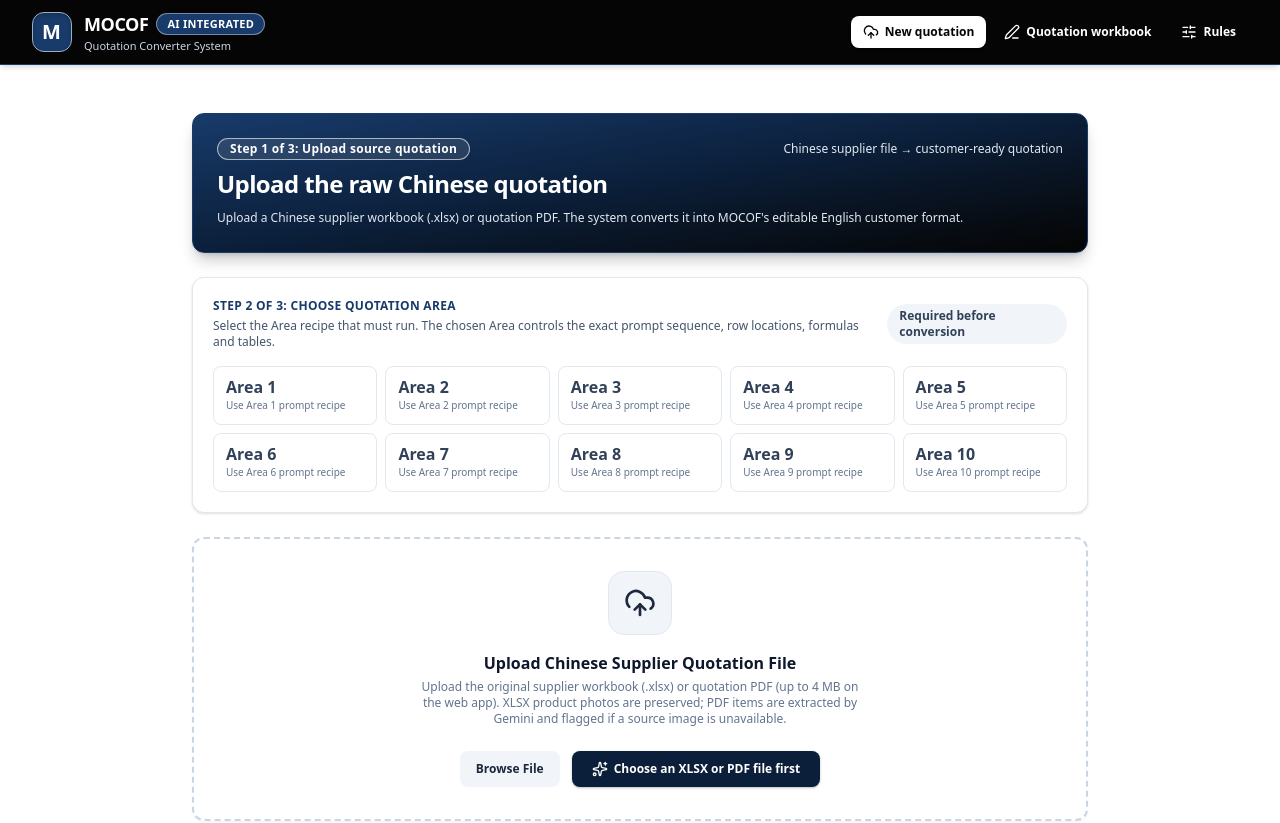
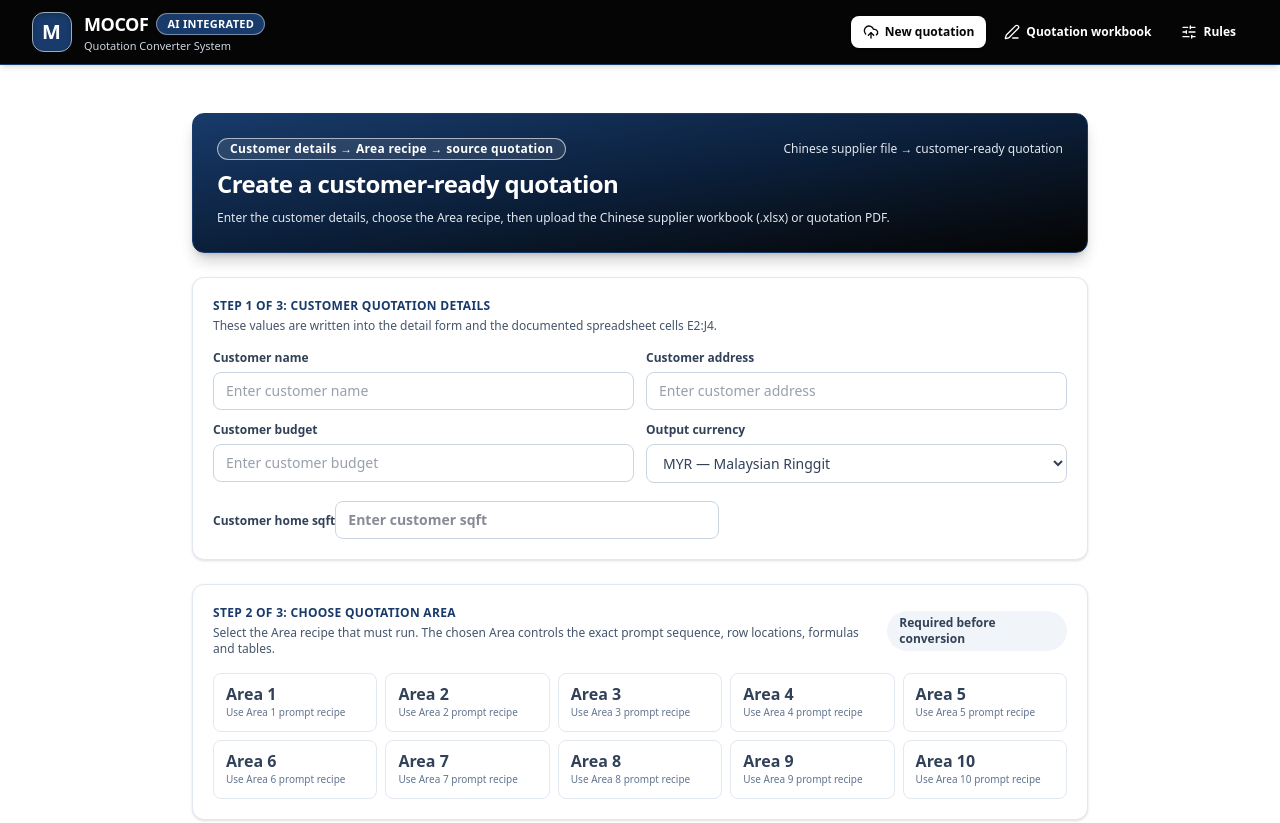
Before and after one commit to Chen-maker-pen/mocof-ai-quotation-converter, a React (Vite) app: page / in a window 1280 px wide. Shown: the top 823 px of the page. Built offline with nearby package versions, Linux system fonts and the light colour scheme; no server answers.

Commit message:
Add customer details to quotation conversion workflow

```diff
--- a/src/App.tsx
+++ b/src/App.tsx
@@ -14,6 +14,7 @@ import {
 } from './types.js';
 import { Navbar } from './components/Navbar.tsx';
 import { UploadView } from './components/UploadView.tsx';
+import { ConversionCustomerDetails } from './components/UploadView.tsx';
 import { QuotationEditor } from './components/QuotationEditor.tsx';
 import { AdminProfile } from './components/AdminProfile.tsx';
 import { TestRunner } from './components/TestRunner.tsx';
@@ -88,12 +89,13 @@ export default function App() {
     }
   };
 
-  const handleProcessFile = async (file?: File, selectedArea?: number) => {
+  const handleProcessFile = async (file?: File, selectedArea?: number, details?: ConversionCustomerDetails) => {
     setIsProcessing(true);
     setConversionError(null);
     try {
       if (!file) throw new Error('Choose the original Chinese supplier .xlsx or .pdf file first.');
       if (!selectedArea || selectedArea < 1 || selectedArea > 10) throw new Error('Choose the quotation Area (1–10) before conversion.');
+      if (!details?.customerName || !details.customerAddress || !Number.isFinite(details.customerBudget) || details.customerBudget < 0 || !details.customerSqft || details.customerSqft <= 0) throw new Error('Enter customer name, address, budget and sqft before conversion.');
 
       // Create and convert in one API request. This is required on Vercel,
       // where a temporary serverless instance cannot be relied on to retain a
@@ -101,12 +103,14 @@ export default function App() {
       const sourceName = file.name.replace(/\.[^.]+$/, '') || 'New Chinese Supplier Quotation';
       const res = await api.createAndConvertSupplierFile(file, {
         name: sourceName,
-        customerName: 'Customer to be confirmed',
+        customerName: details.customerName,
         customerPhone: '',
         customerEmail: '',
-        projectAddress: 'Site address to be confirmed',
-        currency: 'MYR',
+        projectAddress: details.customerAddress,
+        customerBudget: details.customerBudget,
+        currency: details.currency,
         selectedArea,
+        customerSqft: details.customerSqft,
       });
       setCurrentProject(res.project);
       setCurrentQuote(res.quote);
--- a/src/components/QuotationEditor.tsx
+++ b/src/components/QuotationEditor.tsx
@@ -418,6 +418,13 @@ export const QuotationEditor: React.FC<QuotationEditorProps> = ({
           <p className="text-xs text-slate-500 mt-0.5 font-medium">
             One full editable quotation workbook. Select a sheet tab, edit cells, then export the saved customer version.
           </p>
+          <div className="mt-3 flex flex-wrap gap-x-4 gap-y-1 text-xs font-semibold text-slate-700">
+            <span>Customer: {project.customerName || '—'}</span>
+            <span>Address: {project.projectAddress || '—'}</span>
+            <span>Budget: {editedQuote.currency} {editedQuote.customerBudget ?? '—'}</span>
+            <span>Home: {editedQuote.sourceCustomerSqft ?? '—'} sqft</span>
+            <span>Currency: {editedQuote.currency}</span>
+          </div>
         </div>
 
         <div className="flex flex-wrap items-center gap-2">
--- a/src/components/UploadView.tsx
+++ b/src/components/UploadView.tsx
@@ -13,9 +13,18 @@ import {
   Zap,
   ShieldCheck,
 } from 'lucide-react';
+import { CurrencyCode } from '../types.js';
+
+export interface ConversionCustomerDetails {
+  customerName: string;
+  customerAddress: string;
+  customerBudget: number;
+  customerSqft: number;
+  currency: CurrencyCode;
+}
 
 interface UploadViewProps {
-  onProcessFile: (file?: File, selectedArea?: number) => Promise<void>;
+  onProcessFile: (file?: File, selectedArea?: number, details?: ConversionCustomerDetails) => Promise<void>;
   isProcessing: boolean;
   conversionError?: string | null;
   currentProjectName?: string;
@@ -36,6 +45,11 @@ export const UploadView: React.FC<UploadViewProps> = ({
 }) => {
   const [selectedFile, setSelectedFile] = useState<File | null>(null);
   const [selectedArea, setSelectedArea] = useState<number | null>(null);
+  const [customerName, setCustomerName] = useState('');
+  const [customerAddress, setCustomerAddress] = useState('');
+  const [customerBudget, setCustomerBudget] = useState('');
+  const [customerSqft, setCustomerSqft] = useState('');
+  const [currency, setCurrency] = useState<CurrencyCode>('MYR');
   const [dragActive, setDragActive] = useState<boolean>(false);
   const [activeStep, setActiveStep] = useState<number>(0);
 
@@ -82,6 +96,20 @@ export const UploadView: React.FC<UploadViewProps> = ({
   };
 
   const startConversion = async (fileToUse?: File) => {
+    const sqft = Number(customerSqft);
+    const budget = Number(customerBudget);
+    if (!customerName.trim() || !customerAddress.trim()) {
+      alert('Enter the customer name and customer address before conversion.');
+      return;
+    }
+    if (!Number.isFinite(budget) || budget < 0) {
+      alert('Enter a valid customer budget before conversion.');
+      return;
+    }
+    if (!Number.isFinite(sqft) || sqft <= 0) {
+      alert('Enter the customer sqft before conversion. It is required to calculate Supplementary Before Price and After Price.');
+      return;
+    }
     // Simulate step progress visual feedback
     setActiveStep(1);
     const interval = setInterval(() => {
@@ -89,7 +117,13 @@ export const UploadView: React.FC<UploadViewProps> = ({
     }, 700);
 
     try {
-      await onProcessFile(fileToUse || selectedFile || undefined, selectedArea || undefined);
+      await onProcessFile(fileToUse || selectedFile || undefined, selectedArea || undefined, {
+        customerName: customerName.trim(),
+        customerAddress: customerAddress.trim(),
+        customerBudget: budget,
+        customerSqft: sqft,
+        currency,
+      });
     } finally {
       clearInterval(interval);
       setActiveStep(5);
@@ -102,15 +136,41 @@ export const UploadView: React.FC<UploadViewProps> = ({
       <div className="bg-gradient-to-br from-[#183b6b] via-[#0b1f3a] to-[#050505] text-white p-6 rounded-xl shadow-lg shadow-black/20 border border-[#183b6b] space-y-2">
         <div className="flex items-center justify-between">
           <span className="bg-white/10 text-white text-xs px-3 py-0.5 rounded-full border border-white/60 font-semibold tracking-wide">
-            Step 1 of 3: Upload source quotation
+            Customer details → Area recipe → source quotation
           </span>
           <span className="text-xs text-slate-200 font-medium">Chinese supplier file → customer-ready quotation</span>
         </div>
-        <h2 className="text-2xl font-extrabold tracking-tight">Upload the raw Chinese quotation</h2>
+        <h2 className="text-2xl font-extrabold tracking-tight">Create a customer-ready quotation</h2>
         <p className="text-xs text-slate-200 font-normal leading-relaxed">
-          Upload a Chinese supplier workbook (.xlsx) or quotation PDF. The system converts it into MOCOF's editable English customer format.
+          Enter the customer details, choose the Area recipe, then upload the Chinese supplier workbook (.xlsx) or quotation PDF.
         </p>
       </div>
+
+      <section className="rounded-xl border border-slate-200 bg-white p-5 shadow-sm">
+        <div>
+          <p className="text-xs font-extrabold uppercase tracking-wide text-[#183b6b]">Step 1 of 3: Customer quotation details</p>
+          <p className="mt-1 text-xs text-slate-600">These values are written into the detail form and the documented spreadsheet cells E2:J4.</p>
+        </div>
+        <div className="mt-4 grid gap-3 sm:grid-cols-2">
+          <label className="text-xs font-bold text-slate-700">Customer name
+            <input value={customerName} onChange={(event) => setCustomerName(event.target.value)} placeholder="Enter customer name" className="mt-1.5 w-full rounded-lg border border-slate-300 px-3 py-2 text-sm font-medium outline-none focus:border-[#183b6b] focus:ring-2 focus:ring-[#183b6b]/15" />
+          </label>
+          <label className="text-xs font-bold text-slate-700">Customer address
+            <input value={customerAddress} onChange={(event) => setCustomerAddress(event.target.value)} placeholder="Enter customer address" className="mt-1.5 w-full rounded-lg border border-slate-300 px-3 py-2 text-sm font-medium outline-none focus:border-[#183b6b] focus:ring-2 focus:ring-[#183b6b]/15" />
+          </label>
+          <label className="text-xs font-bold text-slate-700">Customer budget
+            <input type="number" min="0" step="0.01" value={customerBudget} onChange={(event) => setCustomerBudget(event.target.value)} placeholder="Enter customer budget" className="mt-1.5 w-full rounded-lg border border-slate-300 px-3 py-2 text-sm font-medium outline-none focus:border-[#183b6b] focus:ring-2 focus:ring-[#183b6b]/15" />
+          </label>
+          <label className="text-xs font-bold text-slate-700">Output currency
+            <select value={currency} onChange={(event) => setCurrency(event.target.value as CurrencyCode)} className="mt-1.5 w-full rounded-lg border border-slate-300 px-3 py-2 text-sm font-medium outline-none focus:border-[#183b6b] focus:ring-2 focus:ring-[#183b6b]/15">
+              <option value="MYR">MYR — Malaysian Ringgit</option><option value="CNY">CNY — Chinese Yuan</option><option value="SGD">SGD — Singapore Dollar</option><option value="USD">USD — US Dollar</option>
+            </select>
+          </label>
+        </div>
+        <label htmlFor="customer-sqft" className="mt-3 block text-xs font-bold text-slate-700">Customer home sqft
+          <input id="customer-sqft" type="number" min="1" step="0.01" inputMode="decimal" value={customerSqft} onChange={(event) => setCustomerSqft(event.target.value)} placeholder="Enter customer sqft" className="mt-1.5 w-full max-w-sm rounded-lg border border-slate-300 px-3 py-2 text-sm font-semibold text-slate-900 outline-none focus:border-[#183b6b] focus:ring-2 focus:ring-[#183b6b]/15" />
+        </label>
+      </section>
 
       {/* The boss chooses the Area before conversion.  Detection remains an
           audit/safety check on the server; it does not silently choose a
@@ -179,11 +239,11 @@ export const UploadView: React.FC<UploadViewProps> = ({
 
               <button
                 onClick={() => startConversion()}
-                disabled={!selectedFile || !selectedArea}
+                disabled={!selectedFile || !selectedArea || !customerName.trim() || !customerAddress.trim() || !(Number(customerBudget) >= 0) || !(Number(customerSqft) > 0)}
                 className="inline-flex items-center px-5 py-2.5 bg-[#0b1f3a] hover:bg-[#183b6b] text-white text-xs font-semibold rounded-lg shadow-sm shadow-black/20 transition-colors"
               >
                 <Sparkles className="w-4 h-4 mr-1.5 text-white" />
-                {!selectedFile ? 'Choose an XLSX or PDF file first' : !selectedArea ? 'Choose Area 1–10 first' : `Run Area ${selectedArea} Recipe`}
+                {!selectedFile ? 'Choose an XLSX or PDF file first' : !customerName.trim() || !customerAddress.trim() || !(Number(customerBudget) >= 0) || !(Number(customerSqft) > 0) ? 'Enter customer details first' : !selectedArea ? 'Choose Area 1–10 first' : `Run Area ${selectedArea} Recipe`}
               </button>
             </div>
           )}
--- a/src/types.ts
+++ b/src/types.ts
@@ -230,6 +230,8 @@ export interface Quote {
   detectedArea?: number;
   /** Sqft explicitly found in the uploaded supplier document, when present. */
   sourceCustomerSqft?: number;
+  /** Customer budget entered before conversion, in the selected output currency. */
+  customerBudget?: number;
   /** Read-only audit trail of the prompt instructions applied to this upload. */
   promptTrace?: string[];
   documentedPromptExecutions?: DocumentedPromptExecution[];
```
Also changed, not shown: server.ts (+14 -4 lines), 2 other files (tests, documents, lock files or other folders).
